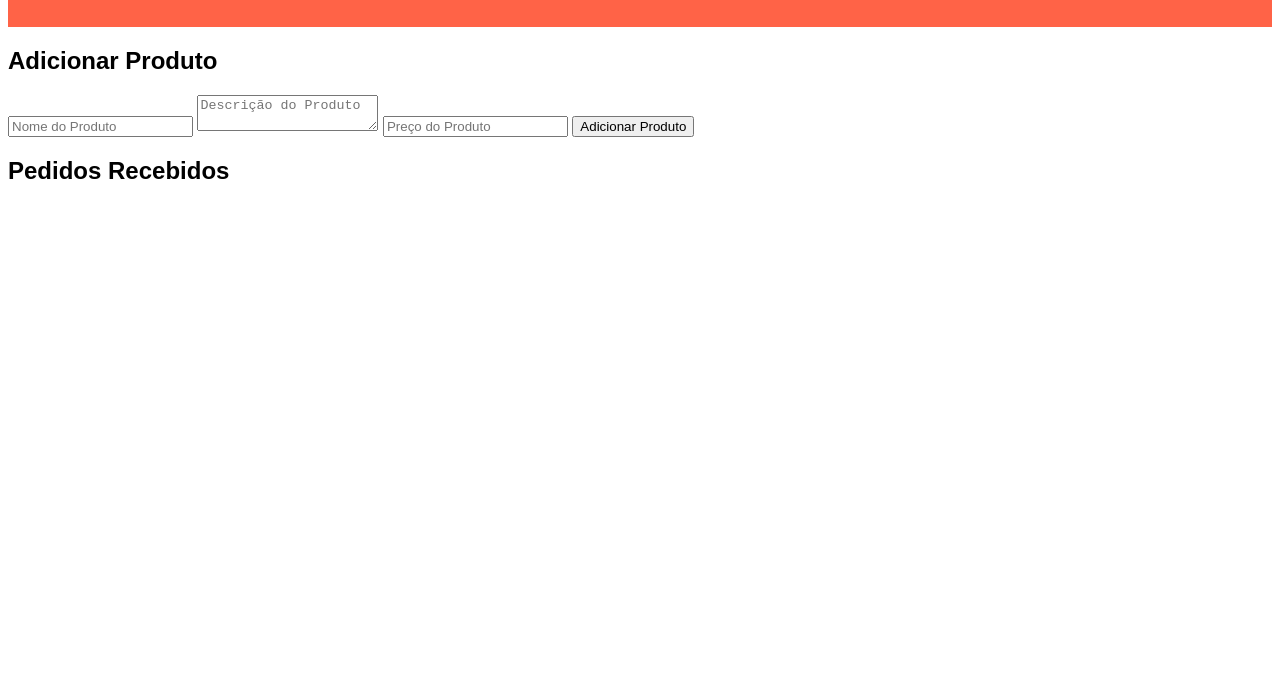
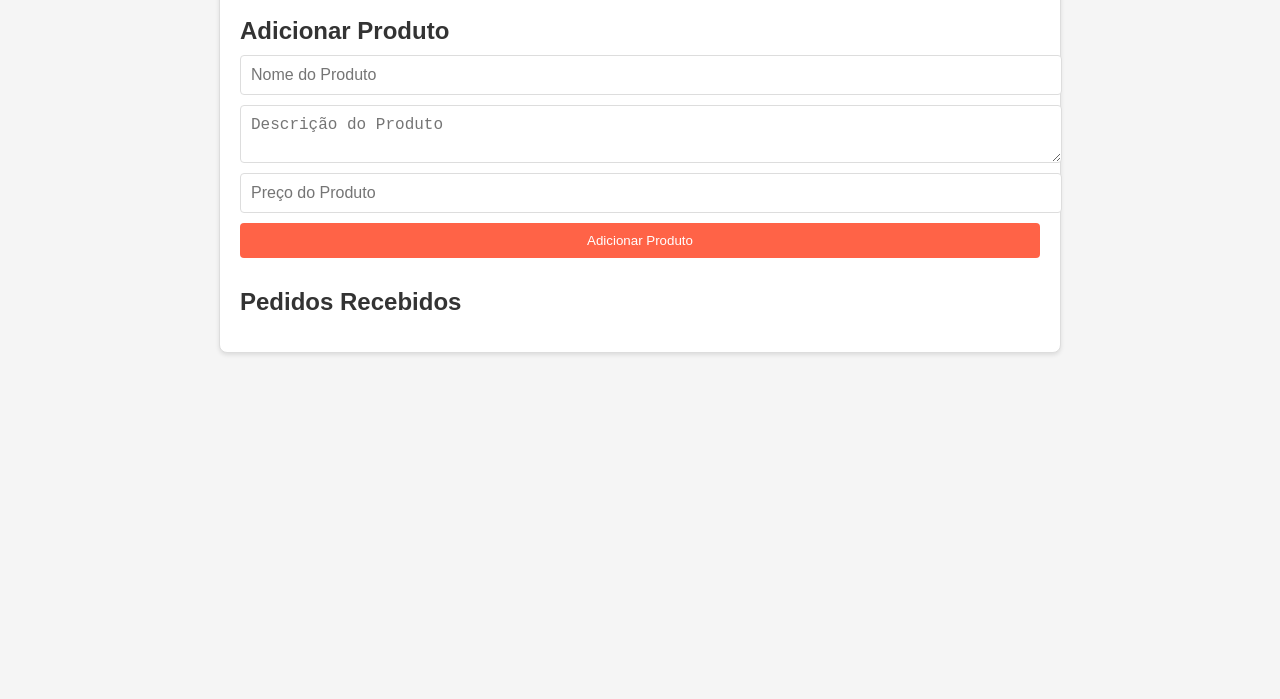
Before and after one commit to ThiagoOliveirash/Fastfood2, a plain HTML site: page admin.html in a window 1280 px wide. Shown: the part 101-800 px from the top of the page. Drawn offline with Linux system fonts and the light colour scheme; no server answers.

Commit message:
Update styles.css

```diff
--- a/styles.css
+++ b/styles.css
@@ -1,5 +1,10 @@
+/* Estilos gerais para todo o site */
 body {
     font-family: Arial, sans-serif;
+    margin: 0;
+    padding: 0;
+    background-color: #f5f5f5;
+    color: #333;
 }
 
 header {
@@ -9,27 +14,72 @@ header {
     color: white;
 }
 
-.banner {
-    text-align: center;
-    padding: 50px;
-    background-color: #ffe4b5;
+h1 {
+    margin: 0;
 }
 
-.produtos {
-    padding: 20px;
+h2 {
+    margin-top: 20px;
+    margin-bottom: 10px;
 }
 
-ul#lista-produtos {
-    list-style-type: none;
+/* Estilos específicos para a página de administração */
+section.admin {
+    padding: 20px;
+    max-width: 800px;
+    margin: 0 auto;
+    background-color: white;
+    border: 1px solid #ddd;
+    box-shadow: 0 2px 4px rgba(0, 0, 0, 0.1);
+    border-radius: 8px;
 }
 
-ul#lista-produtos li {
-    margin: 10px 0;
+/* Estilos para o formulário de adicionar produto */
+form#form-produto {
+    display: flex;
+    flex-direction: column;
+}
+
+form#form-produto input,
+form#form-produto textarea,
+form#form-produto button {
+    margin-bottom: 10px;
     padding: 10px;
-    border: 1px solid #ccc;
+    border: 1px solid #ddd;
+    border-radius: 4px;
+}
+
+form#form-produto input,
+form#form-produto textarea {
+    font-size: 16px;
+    width: 100%;
+}
+
+form#form-produto button {
+    background-color: #ff6347;
+    color: white;
+    border: none;
     cursor: pointer;
 }
 
-.detalhes-produto {
-    padding: 20px;
+form#form-produto button:hover {
+    background-color: #e5533d;
 }
+
+/* Estilos para a lista de pedidos */
+ul#lista-pedidos {
+    list-style-type: none;
+    padding: 0;
+}
+
+ul#lista-pedidos li {
+    padding: 10px;
+    border-bottom: 1px solid #ddd;
+    margin-bottom: 10px;
+    background-color: #f9f9f9;
+    border-radius: 4px;
+}
+
+ul#lista-pedidos li:last-child {
+    border-bottom: none;
+}
```
